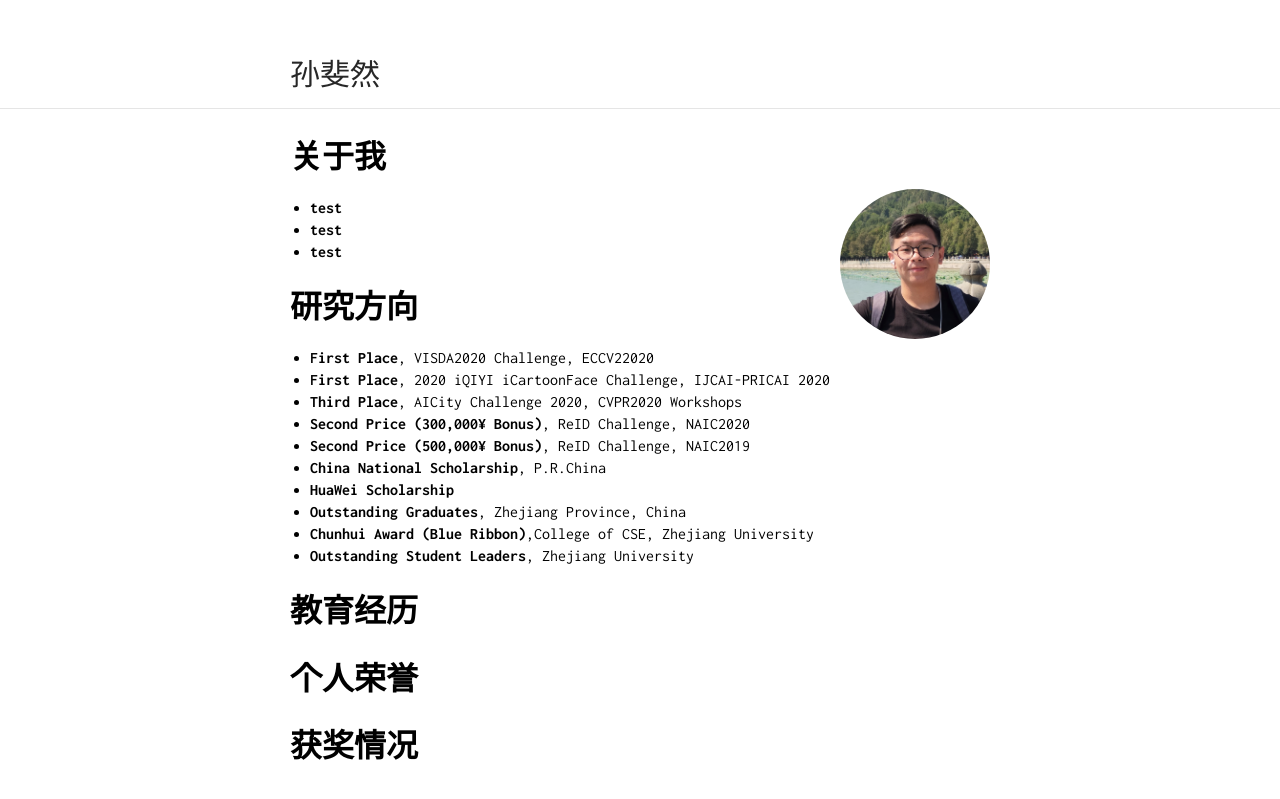
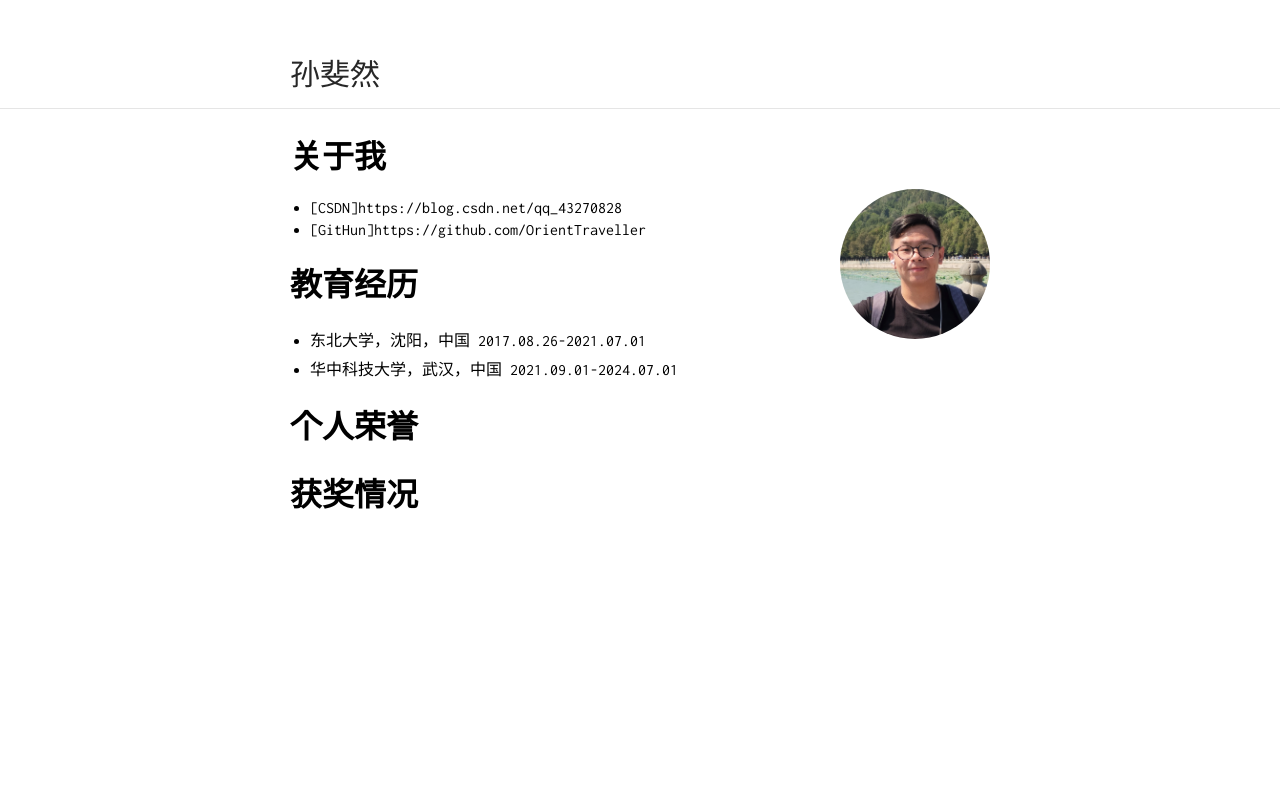
Before and after one commit to OrientTraveller/OrientTraveller.github.io, a Jekyll site: the page built from index.md, in a window 1280 px wide. Shown: the top 799 px of the page. Built offline with Jekyll 4.4.1, drawn with Linux system fonts in a browser that asks for light colours; our own code applies the rules of GitHub Pages for plain Markdown files; comment, search, counter and statistics services are not loaded.

Commit message:
Update index.md

```diff
--- a/index.md
+++ b/index.md
@@ -1,23 +1,11 @@
 # 关于我
 <img class="profile-picture" src="https://orienttraveller.github.io/sfr3.jpg">
-- **test**
-- **test**
-- **test**
-
-
-# 研究方向
-- **First Place**, VISDA2020 Challenge, ECCV22020
-- **First Place**, 2020 iQIYI iCartoonFace Challenge, IJCAI-PRICAI 2020
-- **Third Place**, AICity Challenge 2020, CVPR2020 Workshops
-- **Second Price (300,000¥ Bonus)**, ReID Challenge, NAIC2020
-- **Second Price (500,000¥ Bonus)**, ReID Challenge, NAIC2019
-- **China National Scholarship**, P.R.China
-- **HuaWei Scholarship**
-- **Outstanding Graduates**, Zhejiang Province, China
-- **Chunhui Award (Blue Ribbon)**,College of CSE, Zhejiang University
-- **Outstanding Student Leaders**, Zhejiang University
+- [CSDN]https://blog.csdn.net/qq_43270828
+- [GitHun]https://github.com/OrientTraveller
 
 # 教育经历
+- 东北大学，沈阳，中国      2017.08.26-2021.07.01
+- 华中科技大学，武汉，中国  2021.09.01-2024.07.01
 
 # 个人荣誉
 
```
